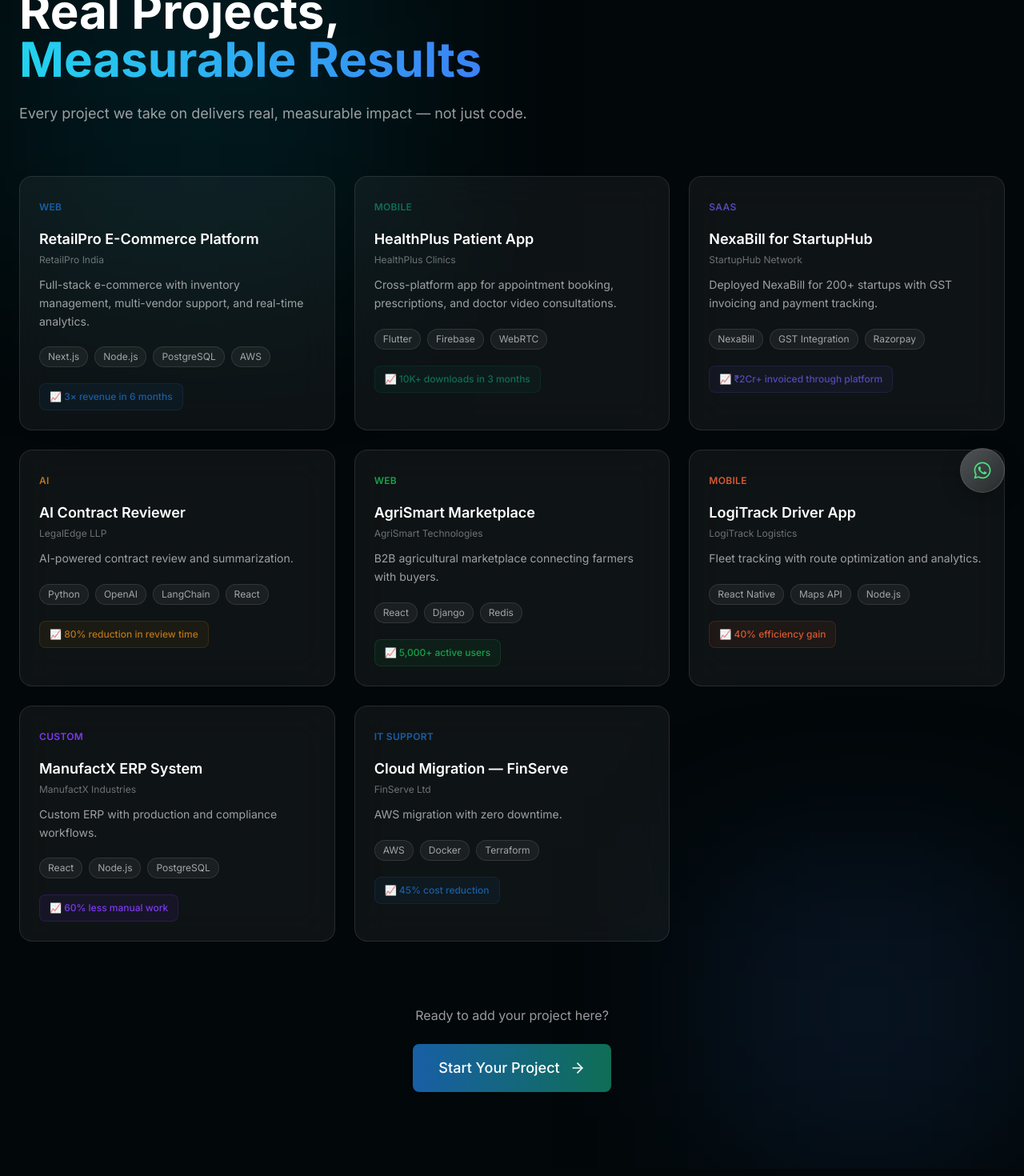
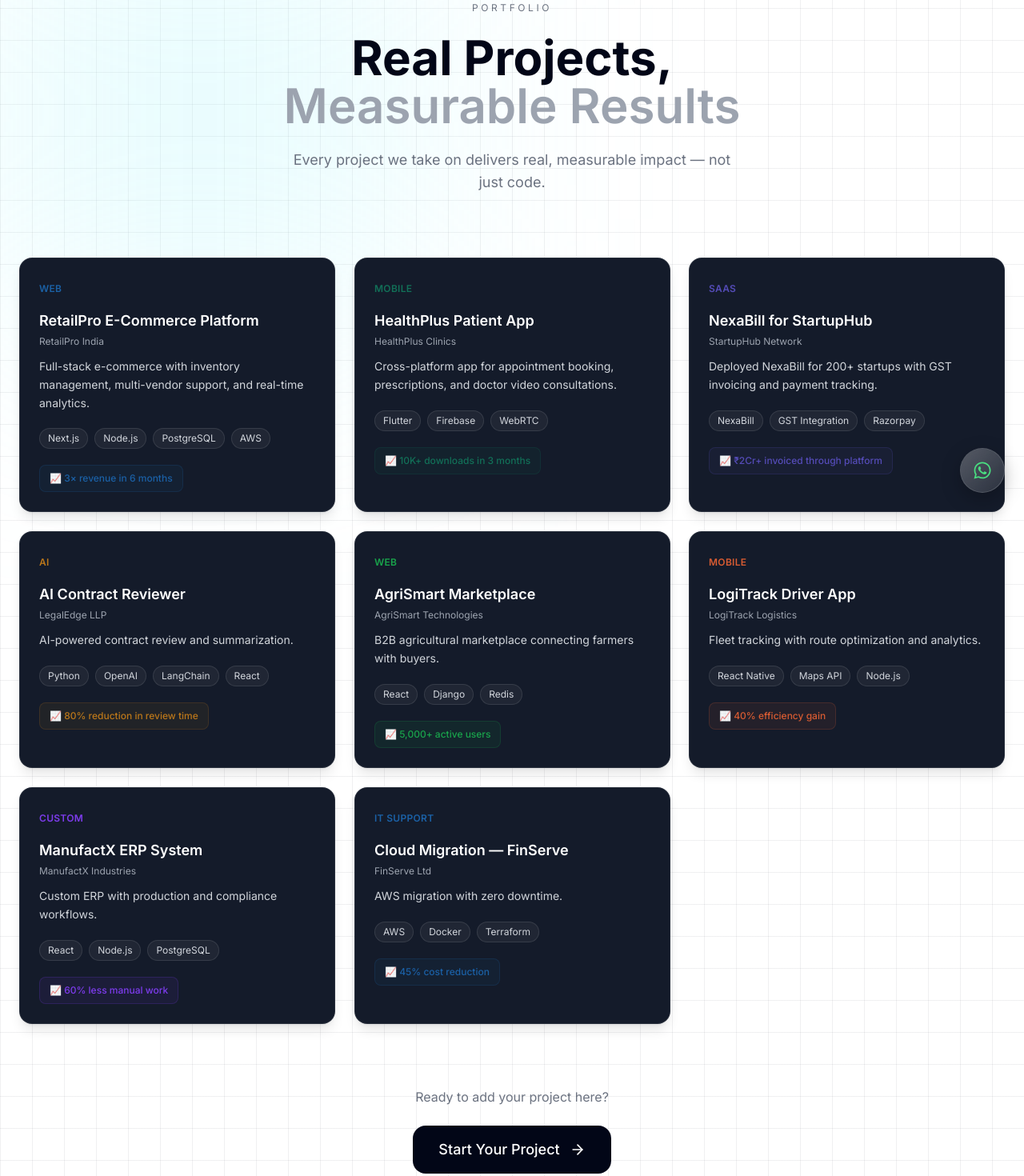
Before and after one commit to weinternpune/WeNexa-Tech, a React (Vite) app in the folder Frontend/: page /portfolio in a window 1280 px wide. Shown: the part 160-1630 px from the top of the page at 80% size. Built offline with nearby package versions, Linux system fonts and the light colour scheme.

Commit message:
PortFolio UI Redesign

```diff
--- a/Frontend/src/pages/Portfolio/Portfolio.jsx
+++ b/Frontend/src/pages/Portfolio/Portfolio.jsx
@@ -1,5 +1,30 @@
 import { ArrowRight } from "lucide-react";
 import { Link } from "react-router-dom";
+import { motion } from "framer-motion";
+
+const fadeUp = {
+  hidden: { opacity: 0, y: 40 },
+  show: {
+    opacity: 1,
+    y: 0,
+    transition: {
+      type: "spring",
+      stiffness: 80,
+      damping: 18,
+      mass: 0.6,
+    },
+  },
+};
+
+const stagger = {
+  hidden: {},
+  show: {
+    transition: {
+      staggerChildren: 0.18,
+      delayChildren: 0.1,
+    },
+  },
+};
 
 const projects = [
   {
@@ -86,40 +111,77 @@
 
 export default function PortfolioPage() {
   return (
-    <div className="min-h-screen bg-navy-950 pt-28 pb-24 relative overflow-hidden">
-      {/* Background Glow */}
-      <div className="absolute w-[500px] h-[500px] bg-cyan-500/10 blur-[120px] top-0 left-0" />
-      <div className="absolute w-[400px] h-[400px] bg-blue-500/10 blur-[100px] bottom-0 right-0" />
+    <div
+      className="min-h-screen bg-white pt-28 pb-24 relative overflow-hidden"
+      style={{ marginTop: "50px" }}
+    >
+      {/* GRID BACKGROUND */}
+      <div className="absolute inset-0 z-0 pointer-events-none">
+        <div
+          className="w-full h-full"
+          style={{
+            backgroundImage: `
+              linear-gradient(to right, rgba(2,6,23,0.06) 1px, transparent 1px),
+              linear-gradient(to bottom, rgba(2,6,23,0.06) 1px, transparent 1px)
+            `,
+            backgroundSize: "40px 40px",
+          }}
+        />
+      </div>
+
+      {/* Glow */}
+      <div className="absolute w-[500px] h-[500px] bg-cyan-200/30 blur-[140px] top-0 left-0" />
 
       <div className="max-w-7xl mx-auto px-6 relative z-10">
-        {/* Header */}
-        <div className="mb-16 max-w-2xl">
-          <div className="text-cyan-400 text-xs tracking-widest uppercase mb-4">
-            Portfolio
+        {/* HEADER */}
+        <motion.div
+          variants={fadeUp}
+          initial="hidden"
+          whileInView="show"
+          viewport={{ once: true, margin: "-50px" }}
+          className="text-center max-w-4xl mx-auto mb-20"
+        >
+          <div className="text-xs tracking-[0.3em] text-gray-500 uppercase mb-6">
+            PORTFOLIO
           </div>
 
-          <h1 className="text-4xl md:text-6xl font-bold text-white mb-6 leading-tight">
+          <h1 className="text-4xl md:text-6xl font-bold text-[#020617] leading-tight mb-6">
             Real Projects,
             <br />
-            <span className="bg-gradient-to-r from-cyan-400 to-blue-500 bg-clip-text text-transparent">
+            <span className="text-gray-400 font-semibold">
               Measurable Results
             </span>
           </h1>
 
-          <p className="text-white/60 text-lg">
-            Every project we take on delivers real, measurable impact — not just
-            code.
+          <p className="text-gray-500 text-lg max-w-xl mx-auto">
+            Every project we take on delivers real, measurable impact — not just code.
           </p>
-        </div>
+        </motion.div>
 
-        {/* Grid */}
-        <div className="grid sm:grid-cols-2 lg:grid-cols-3 gap-6">
+        {/* GRID */}
+        <motion.div
+          variants={stagger}
+          initial="hidden"
+          whileInView="show"
+          viewport={{ once: true, margin: "-50px" }}
+          className="grid sm:grid-cols-2 lg:grid-cols-3 gap-6"
+        >
           {projects.map((project) => (
-            <div
+            <motion.div
+              variants={fadeUp}
               key={project.id}
-              className="bg-white/5 border border-white/10 rounded-2xl p-6 backdrop-blur-xl hover:bg-white/10 hover:-translate-y-1 transition-all duration-300 group"
+              layout
+              whileHover={{
+                y: -6,
+                scale: 1.015,
+                transition: {
+                  type: "spring",
+                  stiffness: 200,
+                  damping: 15,
+                },
+              }}
+              className="relative overflow-hidden bg-[#111827] border border-white/10 rounded-2xl p-6 backdrop-blur-xl shadow-lg will-change-transform group before:absolute before:inset-0 before:rounded-2xl before:bg-white/5 before:opacity-20 before:pointer-events-none"
             >
-              {/* Category */}
               <div className="mb-4">
                 <span
                   className="text-xs font-semibold tracking-wide uppercase"
@@ -129,32 +191,27 @@
                 </span>
               </div>
 
-              {/* Title */}
               <h3 className="text-white font-semibold text-lg mb-1 group-hover:text-cyan-400 transition">
                 {project.title}
               </h3>
 
-              {/* Client */}
-              <p className="text-white/40 text-xs mb-3">{project.client}</p>
+              <p className="text-gray-400 text-xs mb-3">{project.client}</p>
 
-              {/* Description */}
-              <p className="text-white/60 text-sm leading-relaxed mb-5">
+              <p className="text-gray-300 text-sm leading-relaxed mb-5">
                 {project.desc}
               </p>
 
-              {/* Tags */}
               <div className="flex flex-wrap gap-2 mb-5">
                 {project.tags.map((tag) => (
                   <span
                     key={tag}
-                    className="text-xs px-2.5 py-1 rounded-full bg-white/5 border border-white/10 text-white/60"
+                    className="text-xs px-2.5 py-1 rounded-full bg-white/5 border border-white/10 text-gray-300"
                   >
                     {tag}
                   </span>
                 ))}
               </div>
 
-              {/* Result */}
               <div
                 className="text-xs font-medium px-3 py-2 rounded-lg inline-block"
                 style={{
@@ -165,21 +222,37 @@
               >
                 📈 {project.result}
               </div>
-            </div>
+            </motion.div>
           ))}
-        </div>
+        </motion.div>
 
         {/* CTA */}
-        <div className="text-center mt-20">
-          <p className="text-white/60 mb-6">Ready to add your project here?</p>
+        <motion.div
+          variants={fadeUp}
+          initial="hidden"
+          whileInView="show"
+          viewport={{ once: true }}
+          className="text-center mt-20"
+        >
+          <p className="text-gray-500 mb-6">
+            Ready to add your project here?
+          </p>
 
-          <Link
-            to="/contact"
-            className="btn-primary group inline-flex items-center gap-3 px-8 py-4 rounded-2xl text-white text-lg font-medium"
+          <motion.div
+            whileHover={{
+              scale: 1.06,
+              transition: { type: "spring", stiffness: 250, damping: 12 },
+            }}
+            whileTap={{ scale: 0.96 }}
           >
-            Start Your Project <ArrowRight className="w-5 h-5" />
-          </Link>
-        </div>
+            <Link
+              to="/contact"
+              className="inline-flex items-center gap-3 px-8 py-4 rounded-2xl bg-[#020617] text-white text-lg font-medium"
+            >
+              Start Your Project <ArrowRight className="w-5 h-5" />
+            </Link>
+          </motion.div>
+        </motion.div>
       </div>
     </div>
   );
```
